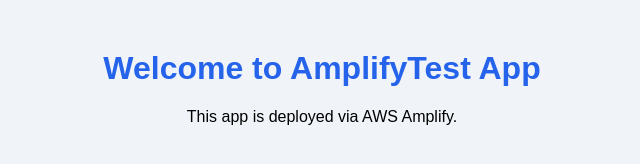
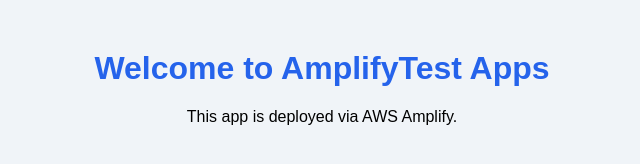
Before and after one commit to yousseforabi279/AmplifyTest, a website: page index.html in a window 1280 px wide. Shown: the whole page, without its empty margins (318-958 px from the left). Drawn offline with Linux system fonts and the light colour scheme.

Commit message:
Update index.html

```diff
--- a/index.html
+++ b/index.html
@@ -10,7 +10,7 @@
 </style>
 </head>
 <body>
-<h1>Welcome to AmplifyTest App</h1>
+<h1>Welcome to AmplifyTest Apps</h1>
 <p>This app is deployed via AWS Amplify.</p>
 </body>
 </html>
```
